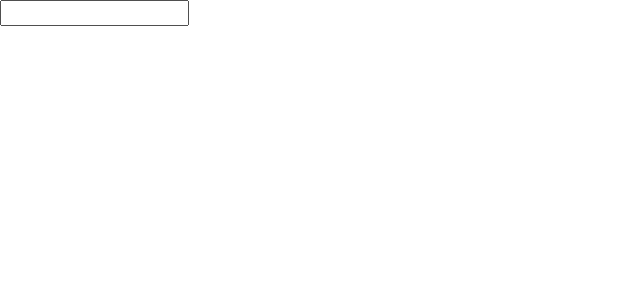
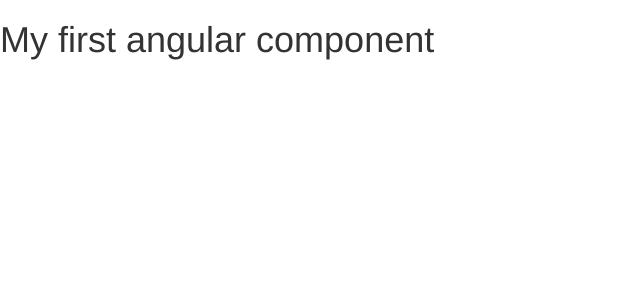
Before and after one commit to AkhilRao52/Angular, an Angular app: page / in a window 1280 px wide. Shown: the top 300 px of the page, without its empty margins (0-640 px from the left). Built offline with nearby package versions, Linux system fonts and the light colour scheme.

Commit message:
Creating a component

```diff
--- a/src/app/app.component.html
+++ b/src/app/app.component.html
@@ -1,2 +1,2 @@
-<input type = "text" [(ngModel)]="name">
-<h1> {{name}} </h1>
+
+<app-server></app-server>
--- a/src/app/app.module.ts
+++ b/src/app/app.module.ts
@@ -3,10 +3,12 @@ import { NgModule } from '@angular/core';
 import { FormsModule } from '@angular/forms';
 import { AppComponent } from './app.component';
 import { from } from 'rxjs';
+import { ServerComponent } from './server/server.component';
 
 @NgModule({
   declarations: [
-    AppComponent
+    AppComponent,
+    ServerComponent
   ],
   imports: [
     BrowserModule,
--- /dev/null
+++ b/src/app/server/server.component.html
@@ -0,0 +1 @@
+<h1> My first angular component </h1>
```
Also changed, not shown: src/app/server/server.component.ts (added, +11 -0 lines).
